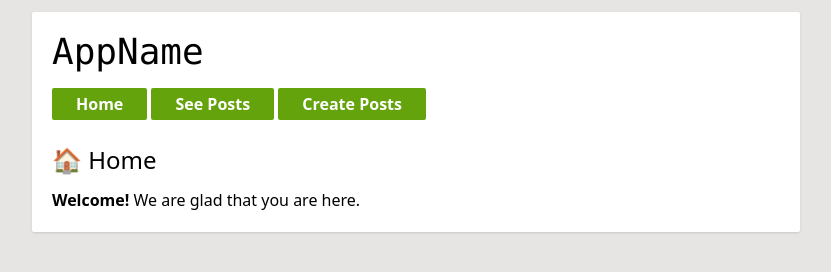
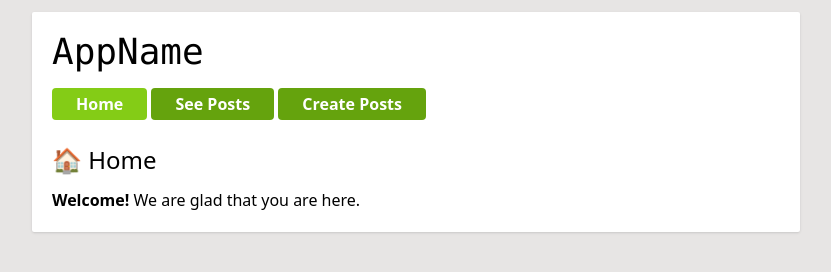
Before and after one commit to joshcanhelp/vanilla-spa, a website with bundled scripts: page index.html in a window 1280 px wide. Shown: the whole page, without its empty margins (224-1055 px from the left). Built offline with nearby package versions, Linux system fonts and the light colour scheme.

Commit message:
fix: tailwind build nav active

```diff
--- a/css/main.css
+++ b/css/main.css
@@ -2,31 +2,32 @@
 @tailwind components;
 @tailwind utilities;
 
-@layer base {
 body {
-    @apply bg-stone-200 p-3
+  @apply bg-stone-200 p-3 font-sans
 }
 
 main {
   @apply bg-white p-5 max-w-3xl mr-auto ml-auto rounded-sm shadow
 }
 
-  nav {
-    @apply font-bold
+section {
+  @apply pt-6
+}
+
+hr {
+  @apply border-t-0 border-b border-slate-300 my-4
 }
 
 nav a {
-    @apply inline-block py-1 px-6 bg-lime-600 hover:bg-lime-500 text-white rounded-sm
+  @apply font-bold inline-block py-1 px-6 bg-lime-600 hover:bg-lime-500 text-white rounded
 }
 
-  section {
-    @apply pt-6
-  }
+nav .active {
+  @apply bg-lime-500
 }
 
-@layer components {
 .logo {
-    @apply font-mono text-4xl mb-4;
+  @apply font-mono text-4xl mb-4
 }
 
 .screen h2 {
@@ -41,4 +42,3 @@
   background-size: 2em;
   background-repeat: no-repeat;
 }
-}
--- a/index.html
+++ b/index.html
@@ -10,8 +10,6 @@
     document.documentElement.classList.remove('no-js');
     document.documentElement.classList.add('js');
   </script>
-
-  <script src="https://cdn.tailwindcss.com"></script>
 
   <link rel="stylesheet" href="/css/main.dist.css">
 </head>
--- a/js/loadScreen.js
+++ b/js/loadScreen.js
@@ -1,22 +1,34 @@
 const appScreen = document.getElementById("app-screen");
 const pageTitle = document.getElementsByTagName("title")[0];
 
-export const loadScreen = async (screenName = "") => {
+export const loadScreen = async (pathname = "") => {
+  appScreen.classList.add("loading");
+
   // Clear out existing screen content
   appScreen.innerHTML = "";
 
   // Set the screen to home if path is empty
-  screenName = screenName.slice(1) || "home";
+  const screenName = pathname.slice(1) || "home";
 
-  const handler = await import(`./handlers/${screenName}.js`);
+  const { getTitle, getView, postRender } = await import(`./handlers/${screenName}.js`);
 
   // Set the page title or a default
-  pageTitle.text = handler.getTitle() + " | AppName";
+  pageTitle.text = getTitle() + " | AppName";
 
   // Get the view we want to display
-  appScreen.innerHTML = await handler.getView();
+  appScreen.innerHTML = await getView();
 
-  if (typeof handler.postRender === "function") {
-    await handler.postRender();
+  appScreen.classList.remove("loading");
+
+  if (typeof postRender === "function") {
+    await postRender();
   }
+
+  document.querySelectorAll("nav a").forEach((el) => {
+    if (el.getAttribute("href") === pathname) {
+      el.classList.add("active");
+    } else {
+      el.classList.remove("active");
+    }
+  });
 };
--- a/tailwind.config.js
+++ b/tailwind.config.js
@@ -1,6 +1,7 @@
 module.exports = {
   content: [
     "./index.html",
-    "./views/**/*.html"
+    "./views/**/*.html",
+    "./js/**/*.js"
   ]
 }
```
Also changed, not shown: views/posts.html (+1 -0 lines), css/main.dist.css. Lines whose indentation alone changed are shown as unchanged.
